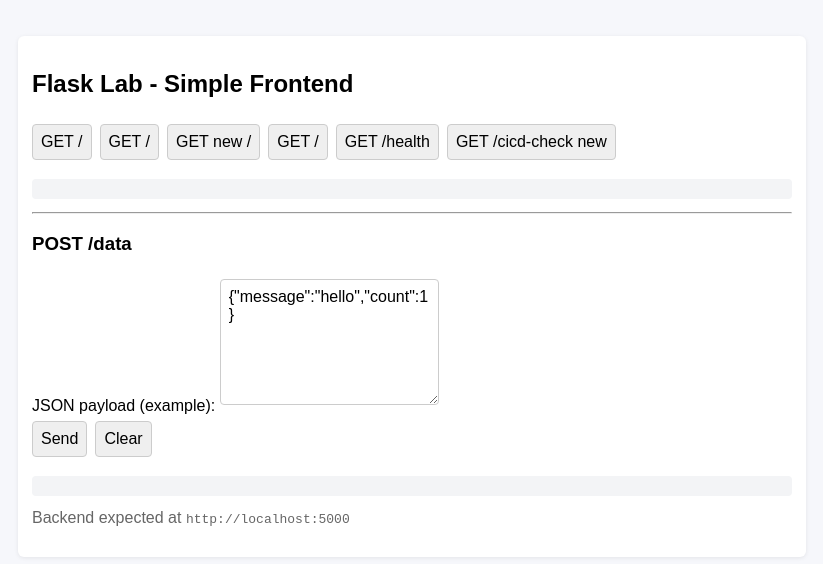
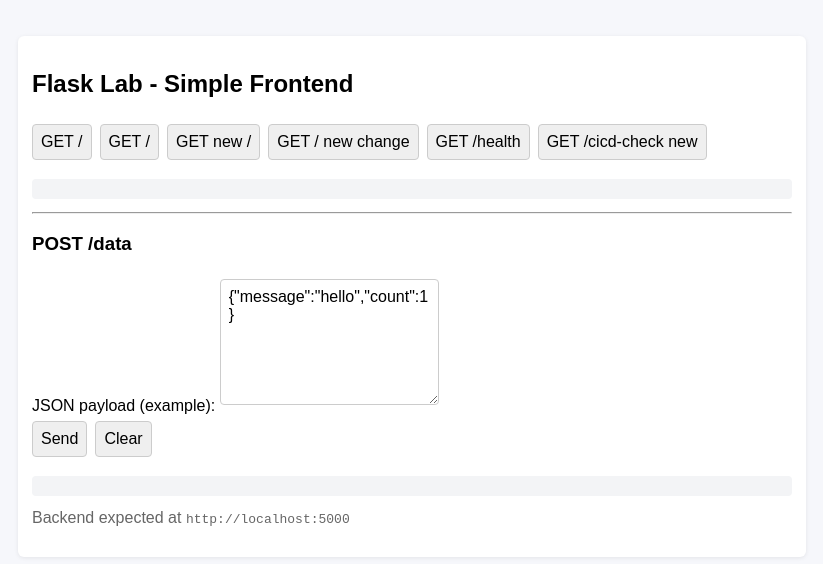
Before and after one commit to Abdulwahab1127/flask_lab, a plain HTML site: page main/templetes/index.html in a window 1280 px wide. Shown: the whole page, without its empty margins (228-1051 px from the left). Drawn offline with Linux system fonts and the light colour scheme.

Commit message:
Sir Testting

```diff
--- a/main/templetes/index.html
+++ b/main/templetes/index.html
@@ -21,7 +21,7 @@
         <button id="btnRoot">GET /</button>
         <button id="btnRoot">GET /</button>
         <button id="btnRoot">GET new  /</button>
-        <button id="btnRoot">GET   /</button>
+        <button id="btnRoot">GET   / new change</button>
 
         <button id="btnHealth">GET /health</button>
         <button id="btnCICD">GET /cicd-check new</button>
```
